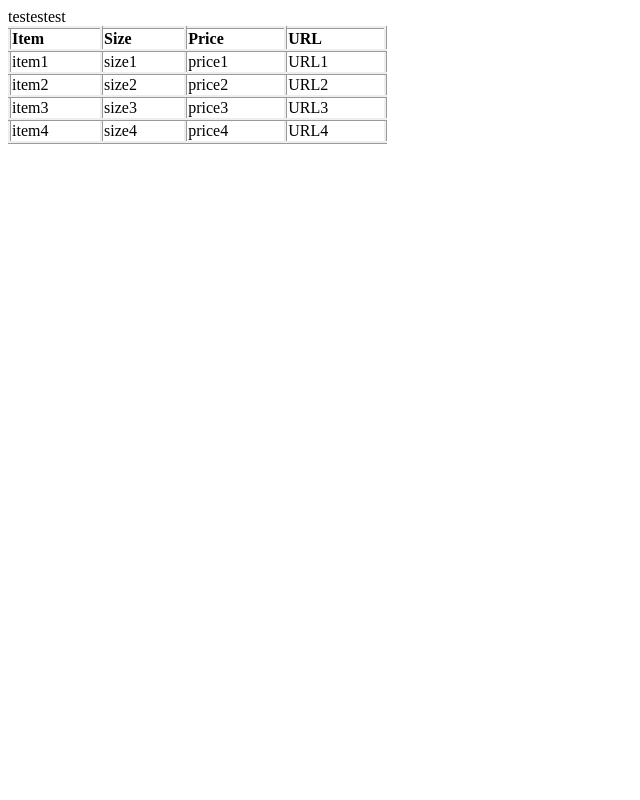
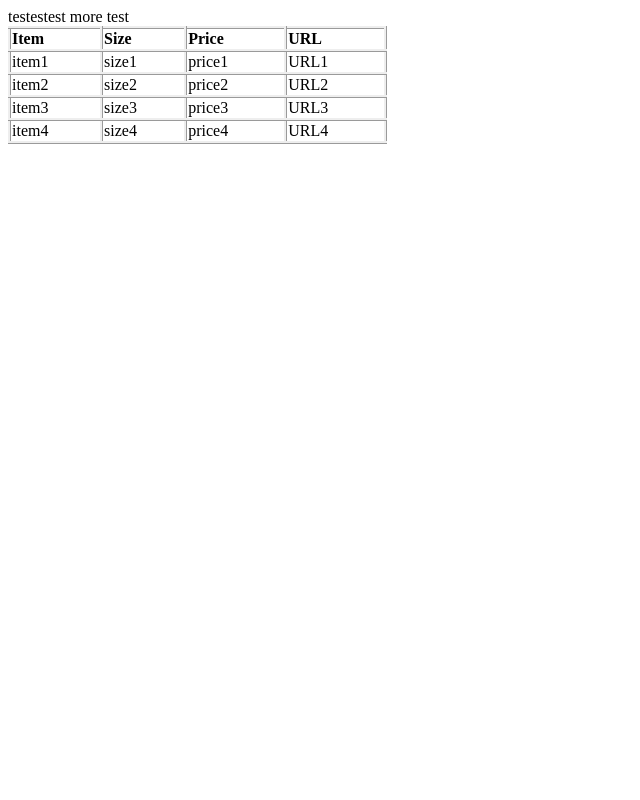
Before and after one commit to kingje47/AD320Butterfly, a PHP site: page /dataObject.php in a window 1280 px wide. Shown: the whole page, without its empty margins (0-640 px from the left). Run offline with PHP 8.4, Linux system fonts and the light colour scheme.

Commit message:
added more test

```diff
--- a/dataObject.php
+++ b/dataObject.php
@@ -1,4 +1,6 @@
 testestest
+
+more test
 
 <html>
 <style>
```
